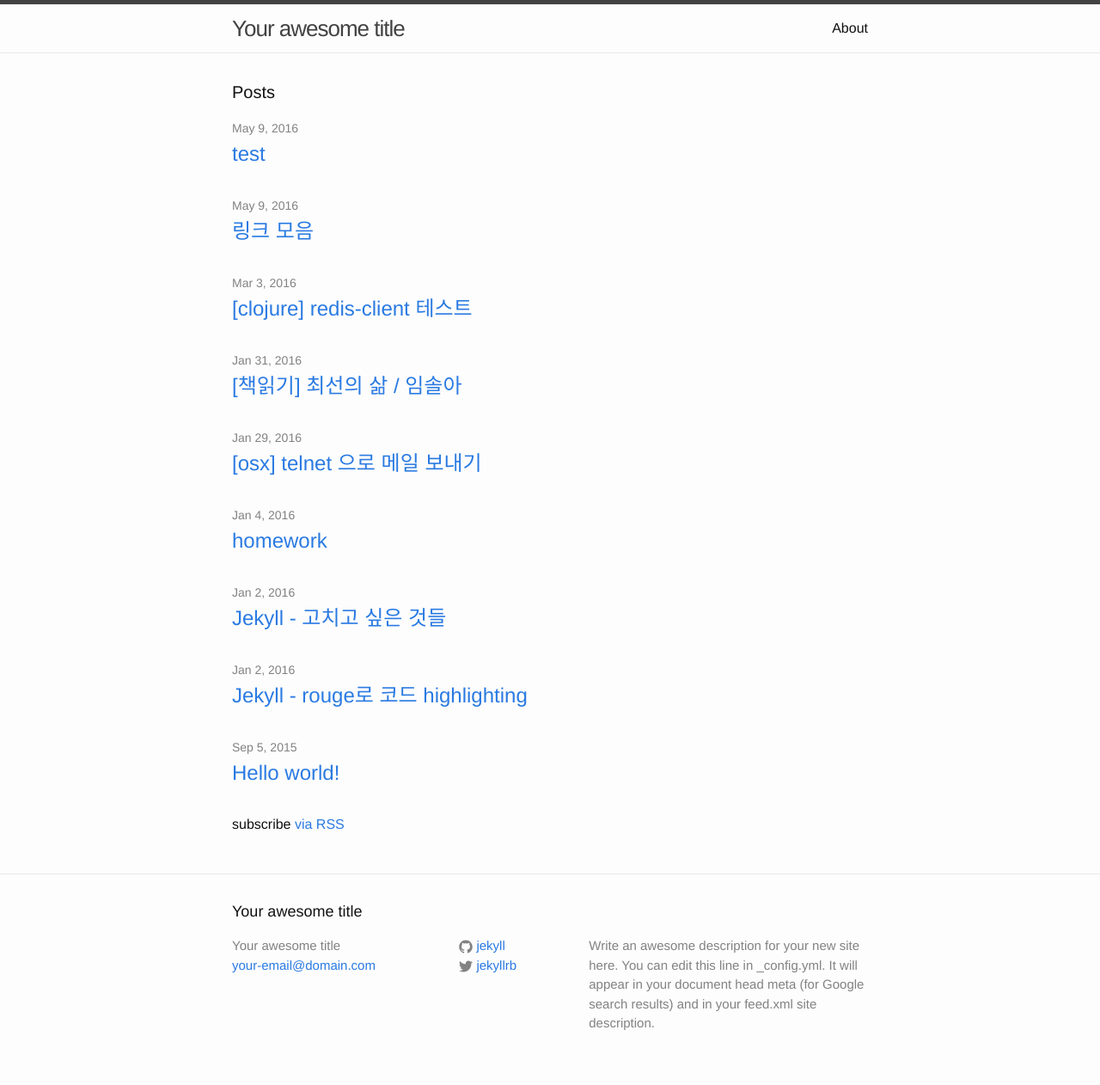
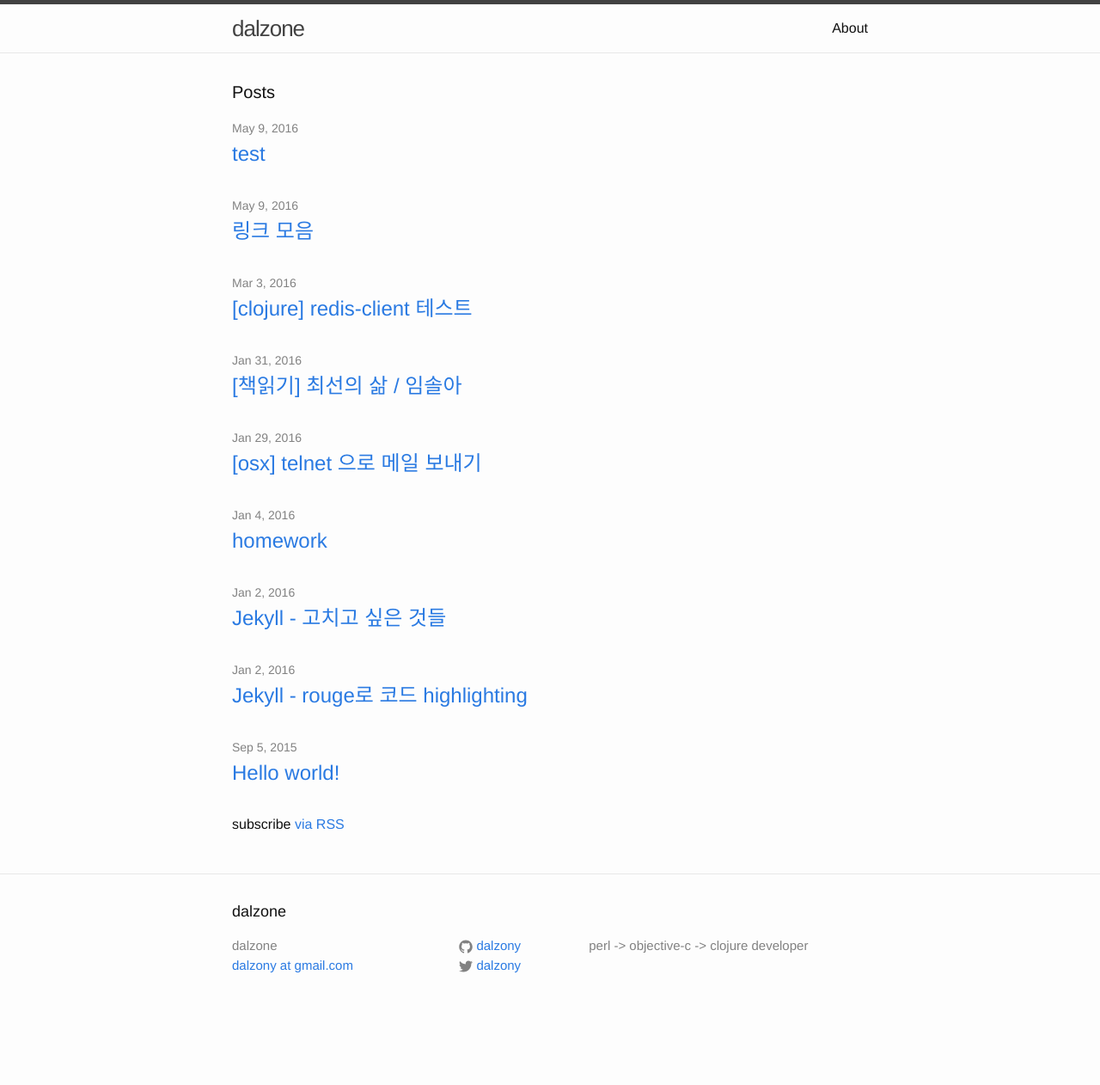
Before and after one commit to dalzony/dalzony.github.io, a Jekyll site: the page built from index.html, in a window 1280 px wide. Shown: the whole page at 86% size. Built offline with Jekyll 4.4.1, drawn with Linux system fonts in a browser that asks for light colours; after the commit the page ends 1194 px from its top, so only the background shows below that.

Commit message:
설정 변경

```diff
--- a/_config.yml
+++ b/_config.yml
@@ -6,16 +6,15 @@
 # 'jekyll serve'. If you change this file, please restart the server process.
 
 # Site settings
-title: Your awesome title
-email: your-email@domain.com
+title: dalzone
+email: dalzony at gmail.com
 description: > # this means to ignore newlines until "baseurl:"
-  Write an awesome description for your new site here. You can edit this
-  line in _config.yml. It will appear in your document head meta (for
-  Google search results) and in your feed.xml site description.
+  perl -> objective-c -> clojure
+  developer
 baseurl: "" # the subpath of your site, e.g. /blog
 url: "http://yourdomain.com" # the base hostname & protocol for your site
-twitter_username: jekyllrb
-github_username:  jekyll
+twitter_username: dalzony
+github_username:  dalzony
 
 # Build settings
 # markdown: kramdown
@@ -24,4 +23,9 @@
   syntax_highlighter: rouge
 
 permalink: /:year/:month/:title
+
+
 future: true
+
+# disqus
+disqus: dalzone-blog
```
